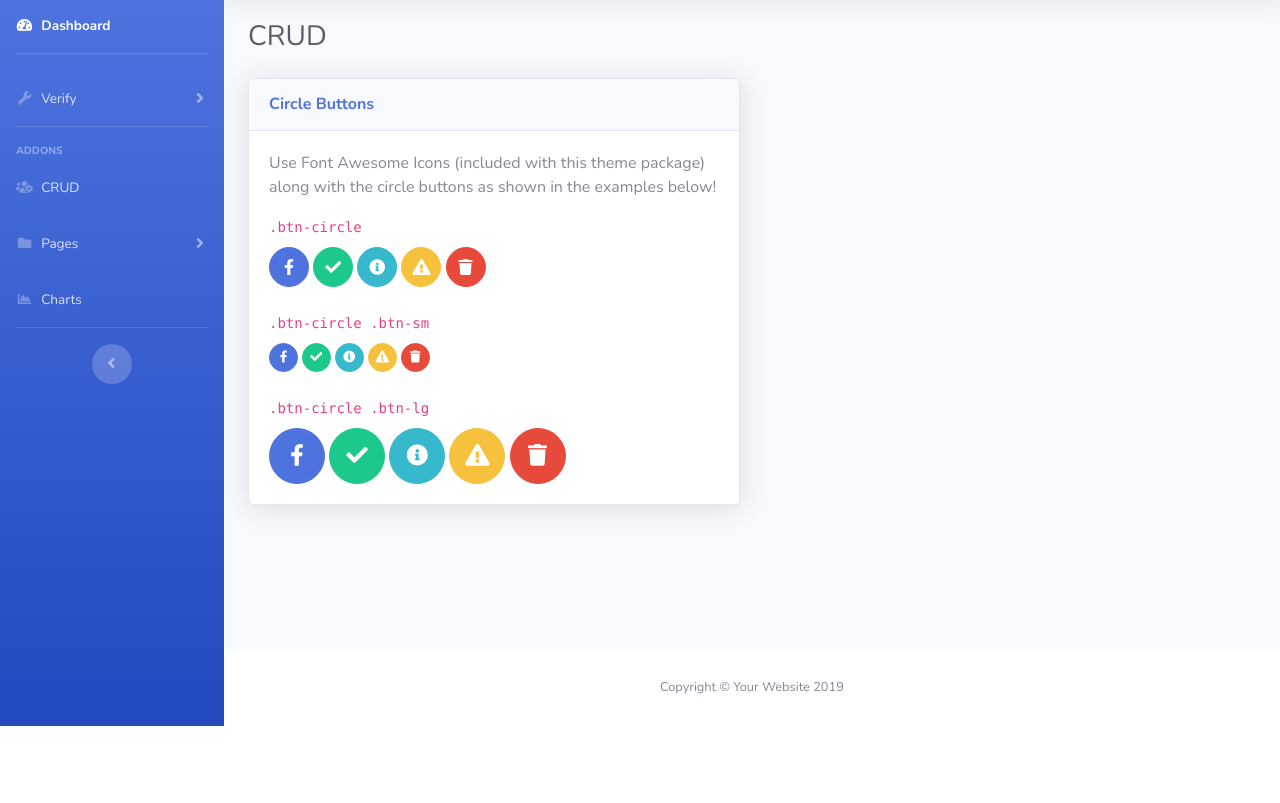
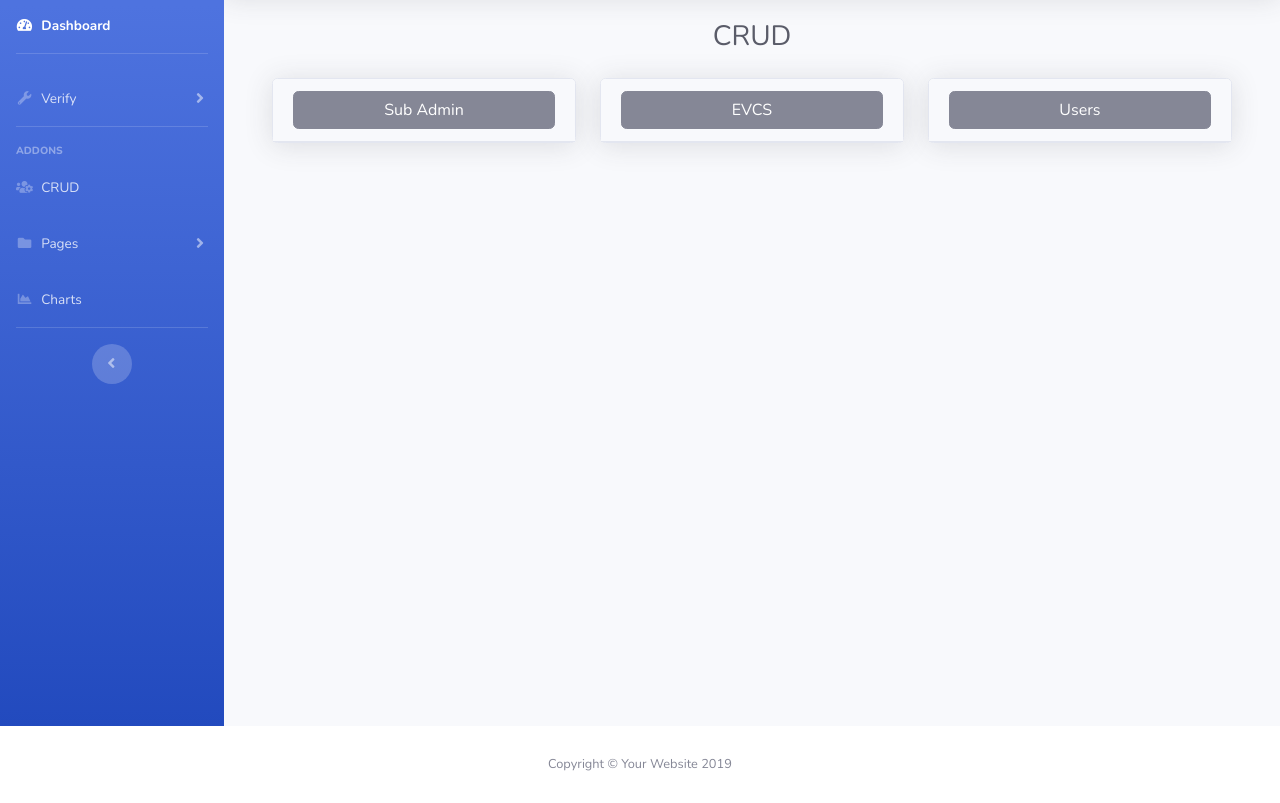
Before and after one commit to gursidak/Evcs_adminPanel, a plain HTML site: page crud.html in a window 1280 px wide. Shown: the part 74-877 px from the top of the page. Before the commit the page ends 800 px from the top, so only its background shows below. Drawn offline with nearby package versions, Linux system fonts and the light colour scheme.

Commit message:
shivamjjha: created CRUD view and added options

```diff
--- a/crud.html
+++ b/crud.html
@@ -55,11 +55,13 @@
 
                 <!-- Nav Item - Utilities Collapse Menu -->
                 <li class="nav-item">
-          <a class="nav-link collapsed" href="#" data-toggle="collapse" data-target="#collapseUtilities" aria-expanded="true" aria-controls="collapseUtilities">
+                    <a class="nav-link collapsed" href="#" data-toggle="collapse" data-target="#collapseUtilities"
+                        aria-expanded="true" aria-controls="collapseUtilities">
                         <i class="fas fa-fw fa-wrench"></i>
                         <span>Verify</span>
                     </a>
-          <div id="collapseUtilities" class="collapse" aria-labelledby="headingUtilities" data-parent="#accordionSidebar">
+                    <div id="collapseUtilities" class="collapse" aria-labelledby="headingUtilities"
+                        data-parent="#accordionSidebar">
                         <div class="bg-white py-2 collapse-inner rounded">
                             <h6 class="collapse-header">Custom Utilities:</h6>
                             <a class="collapse-item" href="utilities-color.html">Colors</a>
@@ -87,11 +89,13 @@
 
                     <!-- Nav Item - Pages Collapse Menu -->
                 <li class="nav-item">
-          <a class="nav-link collapsed" href="#" data-toggle="collapse" data-target="#collapsePages" aria-expanded="true" aria-controls="collapsePages">
+                    <a class="nav-link collapsed" href="#" data-toggle="collapse" data-target="#collapsePages"
+                        aria-expanded="true" aria-controls="collapsePages">
                         <i class="fas fa-fw fa-folder"></i>
                         <span>Pages</span>
                     </a>
-          <div id="collapsePages" class="collapse" aria-labelledby="headingPages" data-parent="#accordionSidebar">
+                    <div id="collapsePages" class="collapse" aria-labelledby="headingPages"
+                        data-parent="#accordionSidebar">
                         <div class="bg-white py-2 collapse-inner rounded">
                             <h6 class="collapse-header">Login Screens:</h6>
                             <a class="collapse-item" href="login.html">Login</a>
@@ -343,82 +347,100 @@
                     <div class="container">
 
                         <!-- Page Heading -->
-                        <h1 class="h3 mb-4 text-gray-800">CRUD</h1>
+                        <h1 class="h3 mb-4 text-gray-800 text-center">CRUD</h1>
 
+                        <div class="accordion" id="accordionAdmin">
+                            <div class="container">
                                 <div class="row">
+                                    <div class="col-sm-4">
 
-                            <div class="col-lg-6">
-
-                                <!-- Circle Buttons -->
+                                        <!-- Sub Admins -->
                                         <div class="card shadow mb-4">
-                                    <div class="card-header py-3">
-                                        <h6 class="m-0 font-weight-bold text-primary">Circle Buttons</h6>
+                                            <div class="card-header mx-auto w-100" id="headingSub">
+                                                <a class="btn btn-secondary w-100" data-toggle="collapse" href="#collapseSub"
+                                                    role="button" aria-expanded="false" aria-controls="collapseSub">
+                                                    Sub Admin
+                                                </a>
                                             </div>
-                                    <div class="card-body">
-                                        <p>Use Font Awesome Icons (included with this theme package) along with the
-                                            circle buttons as shown in the examples below!</p>
-                                        <!-- Circle Buttons (Default) -->
-                                        <div class="mb-2">
-                                            <code>.btn-circle</code>
-                                        </div>
-                                        <a href="#" class="btn btn-primary btn-circle">
-                                            <i class="fab fa-facebook-f"></i>
-                                        </a>
-                                        <a href="#" class="btn btn-success btn-circle">
-                                            <i class="fas fa-check"></i>
-                                        </a>
-                                        <a href="#" class="btn btn-info btn-circle">
-                                            <i class="fas fa-info-circle"></i>
-                                        </a>
-                                        <a href="#" class="btn btn-warning btn-circle">
-                                            <i class="fas fa-exclamation-triangle"></i>
-                                        </a>
-                                        <a href="#" class="btn btn-danger btn-circle">
-                                            <i class="fas fa-trash"></i>
-                                        </a>
-                                        <!-- Circle Buttons (Small) -->
-                                        <div class="mt-4 mb-2">
-                                            <code>.btn-circle .btn-sm</code>
-                                        </div>
-                                        <a href="#" class="btn btn-primary btn-circle btn-sm">
-                                            <i class="fab fa-facebook-f"></i>
-                                        </a>
-                                        <a href="#" class="btn btn-success btn-circle btn-sm">
-                                            <i class="fas fa-check"></i>
-                                        </a>
-                                        <a href="#" class="btn btn-info btn-circle btn-sm">
-                                            <i class="fas fa-info-circle"></i>
-                                        </a>
-                                        <a href="#" class="btn btn-warning btn-circle btn-sm">
-                                            <i class="fas fa-exclamation-triangle"></i>
-                                        </a>
-                                        <a href="#" class="btn btn-danger btn-circle btn-sm">
-                                            <i class="fas fa-trash"></i>
-                                        </a>
-                                        <!-- Circle Buttons (Large) -->
-                                        <div class="mt-4 mb-2">
-                                            <code>.btn-circle .btn-lg</code>
-                                        </div>
-                                        <a href="#" class="btn btn-primary btn-circle btn-lg">
-                                            <i class="fab fa-facebook-f"></i>
-                                        </a>
-                                        <a href="#" class="btn btn-success btn-circle btn-lg">
-                                            <i class="fas fa-check"></i>
-                                        </a>
-                                        <a href="#" class="btn btn-info btn-circle btn-lg">
-                                            <i class="fas fa-info-circle"></i>
-                                        </a>
-                                        <a href="#" class="btn btn-warning btn-circle btn-lg">
-                                            <i class="fas fa-exclamation-triangle"></i>
-                                        </a>
-                                        <a href="#" class="btn btn-danger btn-circle btn-lg">
-                                            <i class="fas fa-trash"></i>
-                                        </a>
+                                            <div class="card-body collapse" id="collapseSub" aria-labelledby="headingSub"
+                                                data-parent="#accordionAdmin">
+                                                <div class="mx-auto" style="width: 100%;">
+                                                    <ul class="list-group list-group-flush ">
+                                                        <a href="#"
+                                                            class="list-group-item bg-primary text-white p-3 mb-1 text-center rounded">Create
+                                                            a user</a>
+                                                        <a href="#"
+                                                            class="list-group-item bg-info text-white p-3 mb-1 text-center rounded">Show
+                                                            all users</a>
+                                                        <a href="#"
+                                                            class="list-group-item bg-danger text-white p-3 mb-1 text-center rounded">Remove
+                                                            Users</a>
+                                                    </ul>
                                                 </div>
                                             </div>
                                         </div>
                                     </div>
 
+                                    <div class="col-sm-4">
+                                        <!-- EVCS Card -->
+                                        <div class="card shadow mb-4">
+                                            <div class="card-header mx-auto w-100" id="headingEVCS">
+                                                <a class="btn btn-secondary w-100 collapsed" data-toggle="collapse" href="#EVCS"
+                                                    role="button" aria-expanded="false" aria-controls="EVCS">
+                                                    EVCS
+                                                </a>
+                                            </div>
+                                            <div class="card-body collapse" id="EVCS" aria-labelledby="headingEVCS"
+                                                data-parent="#accordionAdmin">
+                                                <div class="mx-auto" style="width: 100%;">
+                                                    <ul class="list-group list-group-flush ">
+                                                        <a href="#"
+                                                            class="list-group-item bg-primary text-white p-3 mb-1 text-center rounded">Option
+                                                            1</a>
+                                                        <a href="#"
+                                                            class="list-group-item bg-info text-white p-3 mb-1 text-center rounded">Option
+                                                            2</a>
+                                                        <a href="#"
+                                                            class="list-group-item bg-danger text-white p-3 mb-1 text-center rounded">Option
+                                                            3</a>
+                                                    </ul>
+                                                </div>
+                                            </div>
+                                        </div>
+                                    </div>
+
+                                    <div class="col-sm-4">
+                                        <!-- Users Card -->
+                                        <div class="card shadow mb-4">
+                                            <div class="card-header mx-auto w-100" id="headingUsers">
+                                                <a class="btn btn-secondary w-100" data-toggle="collapse" href="#Users" role="button"
+                                                    aria-expanded="false" aria-controls="Users">
+                                                    Users
+                                                </a>
+                                            </div>
+                                            <div class="card-body collapse" id="Users" aria-labelledby="headingUsers"
+                                                data-parent="#accordionAdmin">
+                                                <div class="mx-auto" style="width: 100%;">
+                                                    <ul class="list-group list-group-flush ">
+                                                        <a href="#"
+                                                            class="list-group-item bg-primary text-white p-3 mb-1 text-center rounded">Option
+                                                            1</a>
+                                                        <a href="#"
+                                                            class="list-group-item bg-info text-white p-3 mb-1 text-center rounded">Option
+                                                            2</a>
+                                                        <a href="#"
+                                                            class="list-group-item bg-danger text-white p-3 mb-1 text-center rounded">Option
+                                                            3</a>
+                                                    </ul>
+                                                </div>
+                                            </div>
+                                        </div>
+                                    </div>
+                                </div>
+                            </div>
+                        </div>
+                    </div>
+                </div>
             </div>
             <!-- /.container-fluid -->
 
```
Also changed, not shown: css/sb-admin-2.css, css/sb-admin-2.min.css. Lines whose indentation alone changed are shown as unchanged.
